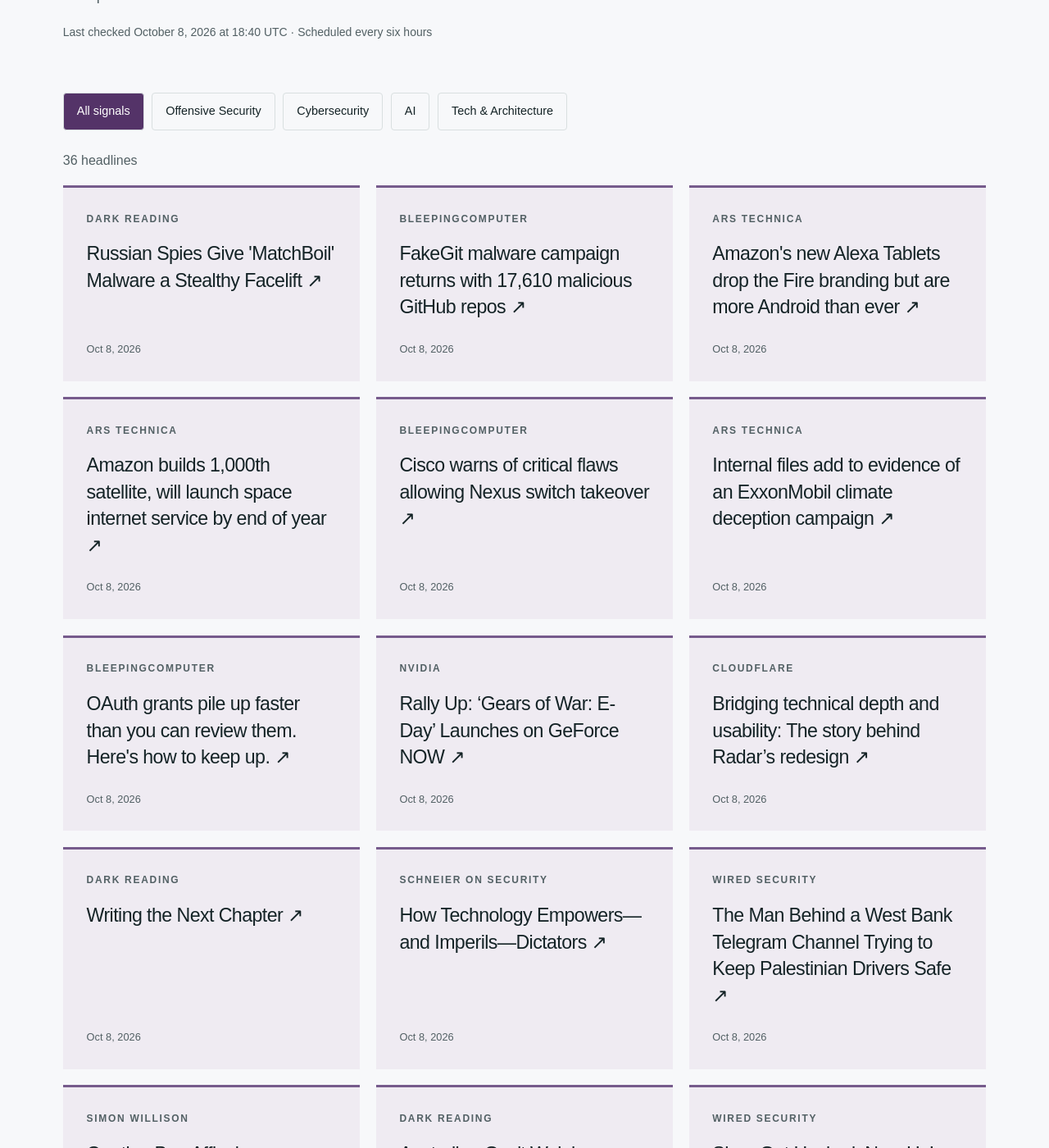
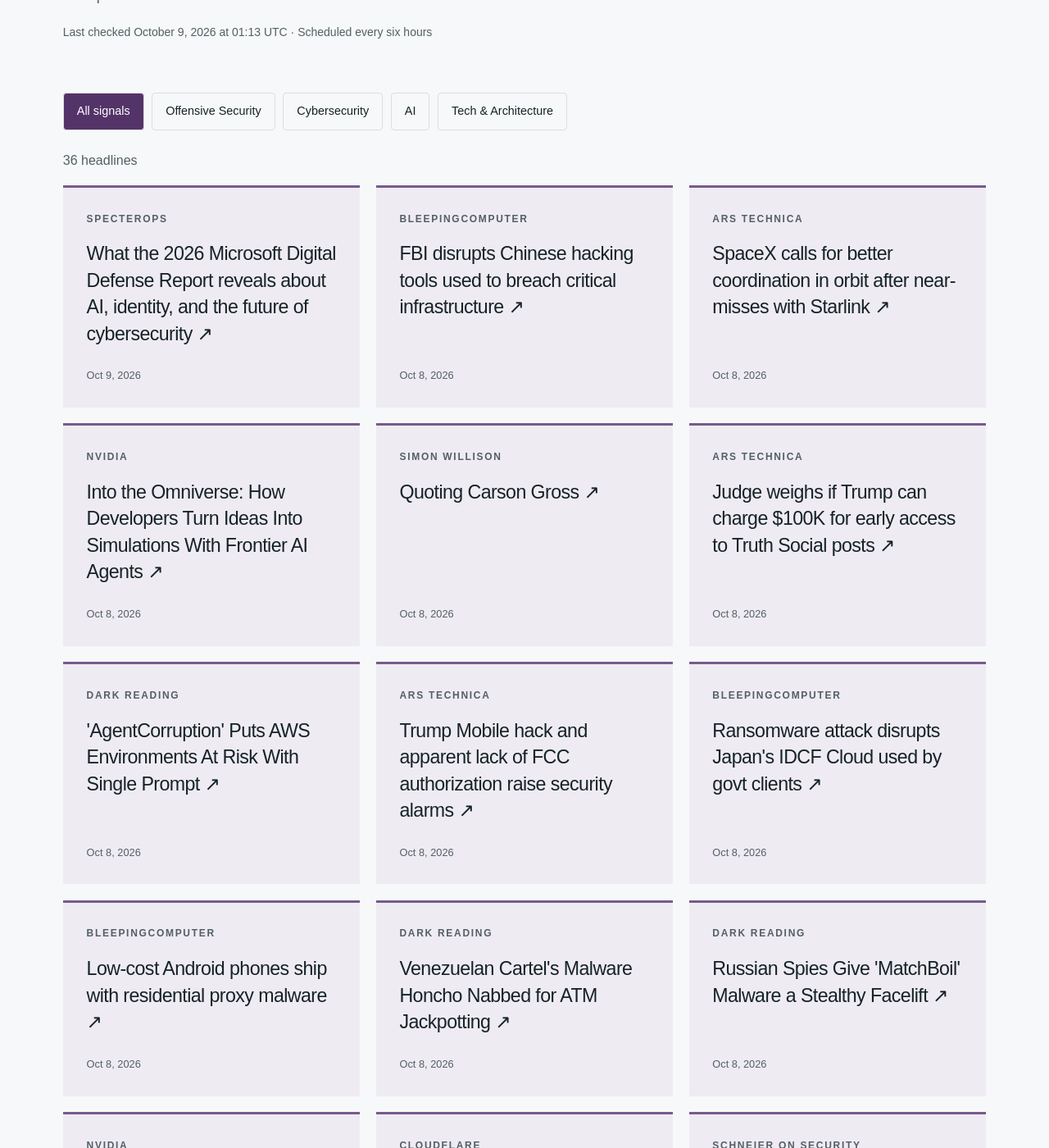
Before and after one commit to hntk/hntk.github.io, a Jekyll site: the page built from news/index.html, in a window 1280 px wide and 1400 px high, scrolled down 375 px. Shown: the whole window at 82% size. Built offline with Jekyll 4.4.1, drawn with Linux system fonts in a browser that asks for light colours; some of the changed text lies outside the part shown.

Commit message:
Refresh News and Signals

```diff
--- a/_data/news.json
+++ b/_data/news.json
@@ -1,60 +1,100 @@
 {
-  "updated": "2026-10-08T18:40:49.812979+00:00",
+  "updated": "2026-10-09T01:13:54.306295+00:00",
   "items": [
+    {
+      "title": "What the 2026 Microsoft Digital Defense Report reveals about AI, identity, and the future of cybersecurity",
+      "url": "https://specterops.io/blog/2026/10/08/what-the-2026-microsoft-digital-defense-report-reveals-about-ai-identity-and-the-future-of-cybersecurity/",
+      "published": "2026-10-09T00:19:13+00:00",
+      "source": "SpecterOps",
+      "source_id": "specterops",
+      "category": "offensive-security"
+    },
+    {
+      "title": "FBI disrupts Chinese hacking tools used to breach critical infrastructure",
+      "url": "https://www.bleepingcomputer.com/news/security/fbi-disrupts-chinese-hacking-tools-used-to-breach-critical-infrastructure/",
+      "published": "2026-10-08T21:42:51+00:00",
+      "source": "BleepingComputer",
+      "source_id": "bleepingcomputer",
+      "category": "cybersecurity"
+    },
+    {
+      "title": "SpaceX calls for better coordination in orbit after near-misses with Starlink",
+      "url": "https://arstechnica.com/space/2026/10/spacex-calls-for-better-coordination-in-orbit-after-near-misses-with-starlink/",
+      "published": "2026-10-08T21:37:32+00:00",
+      "source": "Ars Technica",
+      "source_id": "ars-technica",
+      "category": "tech-architecture"
+    },
+    {
+      "title": "Into the Omniverse: How Developers Turn Ideas Into Simulations With Frontier AI Agents",
+      "url": "https://blogs.nvidia.com/blog/developers-simulation-frontier-ai-agents/",
+      "published": "2026-10-08T21:06:35+00:00",
+      "source": "NVIDIA",
+      "source_id": "nvidia",
+      "category": "ai"
+    },
+    {
+      "title": "Quoting Carson Gross",
+      "url": "https://simonwillison.net/2026/Oct/8/carson-gross/",
+      "published": "2026-10-08T21:05:44+00:00",
+      "source": "Simon Willison",
+      "source_id": "simon-willison",
+      "category": "ai"
+    },
+    {
+      "title": "Judge weighs if Trump can charge $100K for early access to Truth Social posts",
+      "url": "https://arstechnica.com/tech-policy/2026/10/judge-weighs-if-trump-can-charge-100k-for-early-access-to-truth-social-posts/",
+      "published": "2026-10-08T20:53:01+00:00",
+      "source": "Ars Technica",
+      "source_id": "ars-technica",
+      "category": "tech-architecture"
+    },
+    {
+      "title": "'AgentCorruption' Puts AWS Environments At Risk With Single Prompt",
+      "url": "https://www.darkreading.com/cloud-security/agentcorruption-aws-environments-at-risk-single-prompt",
+      "published": "2026-10-08T20:39:44+00:00",
+      "source": "Dark Reading",
+      "source_id": "dark-reading",
+      "category": "cybersecurity"
+    },
+    {
+      "title": "Trump Mobile hack and apparent lack of FCC authorization raise security alarms",
+      "url": "https://arstechnica.com/tech-policy/2026/10/trump-mobile-doesnt-seem-to-have-fcc-authorization-for-phone-service-senator-says/",
+      "published": "2026-10-08T20:39:31+00:00",
+      "source": "Ars Technica",
+      "source_id": "ars-technica",
+      "category": "tech-architecture"
+    },
+    {
+      "title": "Ransomware attack disrupts Japan's IDCF Cloud used by govt clients",
+      "url": "https://www.bleepingcomputer.com/news/security/ransomware-attack-disrupts-japans-idcf-cloud-used-by-govt-clients/",
+      "published": "2026-10-08T20:09:45+00:00",
+      "source": "BleepingComputer",
+      "source_id": "bleepingcomputer",
+      "category": "cybersecurity"
+    },
+    {
+      "title": "Low-cost Android phones ship with residential proxy malware",
+      "url": "https://www.bleepingcomputer.com/news/security/low-cost-android-phones-ship-with-residential-proxy-malware/",
+      "published": "2026-10-08T19:20:33+00:00",
+      "source": "BleepingComputer",
+      "source_id": "bleepingcomputer",
+      "category": "cybersecurity"
+    },
+    {
+      "title": "Venezuelan Cartel's Malware Honcho Nabbed for ATM Jackpotting",
+      "url": "https://www.darkreading.com/cyberattacks-data-breaches/venezuelan-cartel-malware-honcho-nabbed-atm-jackpotting",
+      "published": "2026-10-08T19:08:16+00:00",
+      "source": "Dark Reading",
+      "source_id": "dark-reading",
+      "category": "cybersecurity"
+    },
     {
       "title": "Russian Spies Give 'MatchBoil' Malware a Stealthy Facelift",
       "url": "https://www.darkreading.com/cyberattacks-data-breaches/russian-spies-matchboil-malware-facelift",
       "published": "2026-10-08T18:01:50+00:00",
       "source": "Dark Reading",
       "source_id": "dark-reading",
-      "category": "cybersecurity"
-    },
-    {
-      "title": "FakeGit malware campaign returns with 17,610 malicious GitHub repos",
-      "url": "https://www.bleepingcomputer.com/news/security/fakegit-malware-campaign-returns-with-17-610-malicious-github-repos/",
-      "published": "2026-10-08T17:10:55+00:00",
-      "source": "BleepingComputer",
-      "source_id": "bleepingcomputer",
-      "category": "cybersecurity"
-    },
-    {
-      "title": "Amazon's new Alexa Tablets drop the Fire branding but are more Android than ever",
-      "url": "https://arstechnica.com/gadgets/2026/10/amazons-new-alexa-tablets-drop-the-fire-branding-but-are-more-android-than-ever/",
-      "published": "2026-10-08T16:32:46+00:00",
-      "source": "Ars Technica",
-      "source_id": "ars-technica",
-      "category": "tech-architecture"
-    },
-    {
-      "title": "Amazon builds 1,000th satellite, will launch space internet service by end of year",
-      "url": "https://arstechnica.com/space/2026/10/amazon-builds-1000th-satellite-is-weeks-away-from-space-internet-rollout/",
-      "published": "2026-10-08T15:28:36+00:00",
-      "source": "Ars Technica",
-      "source_id": "ars-technica",
-      "category": "tech-architecture"
-    },
-    {
-      "title": "Cisco warns of critical flaws allowing Nexus switch takeover",
-      "url": "https://www.bleepingcomputer.com/news/security/cisco-warns-of-critical-flaws-allowing-nexus-switch-takeover/",
-      "published": "2026-10-08T15:26:33+00:00",
-      "source": "BleepingComputer",
-      "source_id": "bleepingcomputer",
-      "category": "cybersecurity"
-    },
-    {
-      "title": "Internal files add to evidence of an ExxonMobil climate deception campaign",
-      "url": "https://arstechnica.com/tech-policy/2026/10/exxonmobils-own-scientists-doubted-climate-fixes-the-company-hyped/",
-      "published": "2026-10-08T14:04:42+00:00",
-      "source": "Ars Technica",
-      "source_id": "ars-technica",
-      "category": "tech-architecture"
-    },
-    {
-      "title": "OAuth grants pile up faster than you can review them. Here's how to keep up.",
-      "url": "https://www.bleepingcomputer.com/news/security/oauth-grants-pile-up-faster-than-you-can-review-them-heres-how-to-keep-up/",
-      "published": "2026-10-08T14:00:10+00:00",
-      "source": "BleepingComputer",
-      "source_id": "bleepingcomputer",
       "category": "cybersecurity"
     },
     {
@@ -72,14 +112,6 @@
       "source": "Cloudflare",
       "source_id": "cloudflare",
       "category": "tech-architecture"
-    },
-    {
-      "title": "Writing the Next Chapter",
-      "url": "https://www.darkreading.com/cybersecurity-operations/writing-next-chapter",
-      "published": "2026-10-08T12:00:00+00:00",
-      "source": "Dark Reading",
-      "source_id": "dark-reading",
-      "category": "cybersecurity"
     },
     {
       "title": "How Technology Empowers—and Imperils—Dictators",
@@ -104,14 +136,6 @@
       "source": "Simon Willison",
       "source_id": "simon-willison",
       "category": "ai"
-    },
-    {
-      "title": "Australian Gov't Weighs Mandatory AI Incident Reporting",
-      "url": "https://www.darkreading.com/cybersecurity-operations/australian-govt-ai-incident-reporting",
-      "published": "2026-10-07T21:42:55+00:00",
-      "source": "Dark Reading",
-      "source_id": "dark-reading",
-      "category": "cybersecurity"
     },
     {
       "title": "Shaq Got Hacked. Now He’s Pitching for a VPN",
@@ -162,14 +186,6 @@
       "category": "ai"
     },
     {
-      "title": "Anti-Patterns in Software Blogging",
-      "url": "https://simonwillison.net/2026/Oct/7/anti-patterns-in-software-blogging/",
-      "published": "2026-10-07T14:53:51+00:00",
-      "source": "Simon Willison",
-      "source_id": "simon-willison",
-      "category": "ai"
-    },
-    {
       "title": "Introducing Falcon ASR",
       "url": "https://huggingface.co/blog/tiiuae/falcon-asr",
       "published": "2026-10-07T13:21:03+00:00",
@@ -215,14 +231,6 @@
       "published": "2026-10-06T16:19:06+00:00",
       "source": "Microsoft Research",
       "source_id": "microsoft-research",
-      "category": "ai"
-    },
-    {
-      "title": "Why Telecom Operators Are Building Their AI Strategy on Open Models",
-      "url": "https://blogs.nvidia.com/blog/telecom-operators-open-models/",
-      "published": "2026-10-06T13:00:19+00:00",
-      "source": "NVIDIA",
-      "source_id": "nvidia",
       "category": "ai"
     },
     {
@@ -280,14 +288,6 @@
       "source": "Trail of Bits",
       "source_id": "trail-of-bits",
       "category": "offensive-security"
-    },
-    {
-      "title": "AI for Offensive Security: What Works, What Does Not, and How to Adopt It",
-      "url": "https://specterops.io/blog/2026/09/24/ai-for-offensive-security/",
-      "published": "2026-09-24T16:00:00+00:00",
-      "source": "SpecterOps",
-      "source_id": "specterops",
-      "category": "offensive-security"
     }
   ],
   "sources": [
@@ -295,79 +295,79 @@
       "id": "ars-technica",
       "name": "Ars Technica",
       "status": "ok",
-      "last_success": "2026-10-08T18:40:49.812979+00:00"
+      "last_success": "2026-10-09T01:13:54.306295+00:00"
     },
     {
       "id": "bleepingcomputer",
       "name": "BleepingComputer",
       "status": "ok",
-      "last_success": "2026-10-08T18:40:49.812979+00:00"
+      "last_success": "2026-10-09T01:13:54.306295+00:00"
     },
     {
       "id": "cloudflare",
       "name": "Cloudflare",
       "status": "ok",
-      "last_success": "2026-10-08T18:40:49.812979+00:00"
+      "last_success": "2026-10-09T01:13:54.306295+00:00"
     },
     {
       "id": "dark-reading",
       "name": "Dark Reading",
       "status": "ok",
-      "last_success": "2026-10-08T18:40:49.812979+00:00"
+      "last_success": "2026-10-09T01:13:54.306295+00:00"
     },
     {
       "id": "hugging-face",
       "name": "Hugging Face",
-      "status": "ok",
+      "status": "unavailable",
       "last_success": "2026-10-08T18:40:49.812979+00:00"
     },
     {
       "id": "microsoft-research",
       "name": "Microsoft Research",
       "status": "ok",
-      "last_success": "2026-10-08T18:40:49.812979+00:00"
+      "last_success": "2026-10-09T01:13:54.306295+00:00"
     },
     {
       "id": "nvidia",
       "name": "NVIDIA",
       "status": "ok",
-      "last_success": "2026-10-08T18:40:49.812979+00:00"
+      "last_success": "2026-10-09T01:13:54.306295+00:00"
     },
     {
       "id": "portswigger",
       "name": "PortSwigger Research",
       "status": "ok",
-      "last_success": "2026-10-08T18:40:49.812979+00:00"
+      "last_success": "2026-10-09T01:13:54.306295+00:00"
     },
     {
       "id": "schneier",
       "name": "Schneier on Security",
       "status": "ok",
-      "last_success": "2026-10-08T18:40:49.812979+00:00"
+      "last_success": "2026-10-09T01:13:54.306295+00:00"
     },
     {
       "id": "simon-willison",
       "name": "Simon Willison",
       "status": "ok",
-      "last_success": "2026-10-08T18:40:49.812979+00:00"
+      "last_success": "2026-10-09T01:13:54.306295+00:00"
     },
     {
       "id": "specterops",
       "name": "SpecterOps",
       "status": "ok",
-      "last_success": "2026-10-08T18:40:49.812979+00:00"
+      "last_success": "2026-10-09T01:13:54.306295+00:00"
     },
     {
       "id": "trail-of-bits",
       "name": "Trail of Bits",
       "status": "ok",
-      "last_success": "2026-10-08T18:40:49.812979+00:00"
+      "last_success": "2026-10-09T01:13:54.306295+00:00"
     },
     {
       "id": "wired",
       "name": "WIRED Security",
       "status": "ok",
-      "last_success": "2026-10-08T18:40:49.812979+00:00"
+      "last_success": "2026-10-09T01:13:54.306295+00:00"
     }
   ]
 }
```
